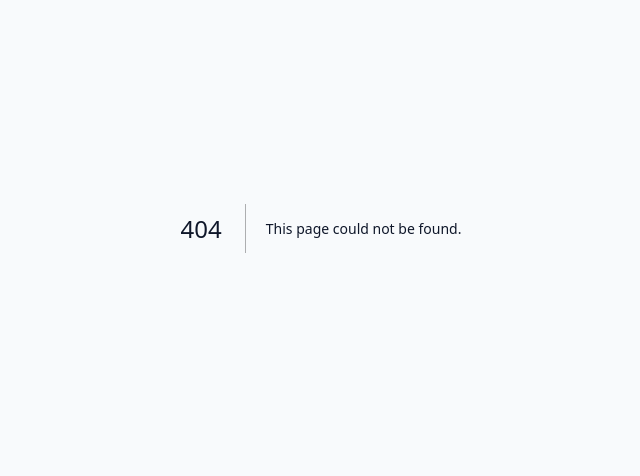
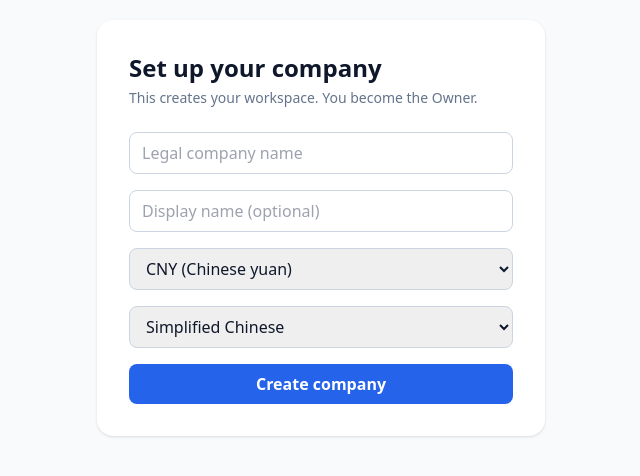
Before and after one commit to Luper-927/cloutinet-enterprise, a Next.js app: page /onboarding in a window 1280 px wide. Before the commit this address had no page. Shown: the part 172-648 px from the top of the page, without its empty margins (319-959 px from the left). Built offline with nearby package versions, Linux system fonts and the light colour scheme.

Commit message:
Add onboarding page for company setup

```diff
--- /dev/null
+++ b/app/onboarding/page.tsx
@@ -0,0 +1,92 @@
+"use client";
+
+import { useState } from "react";
+import { useRouter } from "next/navigation";
+import { createClient } from "@/lib/supabase/client";
+
+export default function OnboardingPage() {
+  const router = useRouter();
+  const [legalName, setLegalName] = useState("");
+  const [displayName, setDisplayName] = useState("");
+  const [currency, setCurrency] = useState("CNY");
+  const [locale, setLocale] = useState("zh-CN");
+  const [errorMsg, setErrorMsg] = useState<string | null>(null);
+  const [loading, setLoading] = useState(false);
+
+  async function handleSubmit(e: React.FormEvent<HTMLFormElement>) {
+    e.preventDefault();
+    setErrorMsg(null);
+    setLoading(true);
+    const supabase = createClient();
+    const { error } = await supabase.rpc("create_organization", {
+      p_legal_name: legalName,
+      p_display_name: displayName || null,
+      p_default_currency: currency,
+      p_locale: locale,
+    });
+    if (error) {
+      setErrorMsg(error.message);
+      setLoading(false);
+      return;
+    }
+    router.push("/dashboard");
+    router.refresh();
+  }
+
+  return (
+    <main className="flex min-h-screen items-center justify-center px-4">
+      <div className="w-full max-w-md rounded-2xl bg-white p-8 shadow">
+        <h1 className="text-2xl font-bold">Set up your company</h1>
+        <p className="mt-1 text-sm text-slate-500">
+          This creates your workspace. You become the Owner.
+        </p>
+
+        <form onSubmit={handleSubmit} className="mt-6 space-y-4">
+          <input
+            type="text"
+            required
+            placeholder="Legal company name"
+            value={legalName}
+            onChange={(e) => setLegalName(e.target.value)}
+            className="w-full rounded-lg border border-slate-300 px-3 py-2"
+          />
+          <input
+            type="text"
+            placeholder="Display name (optional)"
+            value={displayName}
+            onChange={(e) => setDisplayName(e.target.value)}
+            className="w-full rounded-lg border border-slate-300 px-3 py-2"
+          />
+          <select
+            value={currency}
+            onChange={(e) => setCurrency(e.target.value)}
+            className="w-full rounded-lg border border-slate-300 px-3 py-2"
+          >
+            <option value="CNY">CNY (Chinese yuan)</option>
+            <option value="USD">USD (US dollar)</option>
+            <option value="NGN">NGN (Nigerian naira)</option>
+            <option value="EUR">EUR (Euro)</option>
+          </select>
+          <select
+            value={locale}
+            onChange={(e) => setLocale(e.target.value)}
+            className="w-full rounded-lg border border-slate-300 px-3 py-2"
+          >
+            <option value="zh-CN">Simplified Chinese</option>
+            <option value="en">English</option>
+          </select>
+
+          {errorMsg && <p className="text-sm text-red-600">{errorMsg}</p>}
+
+          <button
+            type="submit"
+            disabled={loading}
+            className="w-full rounded-lg bg-blue-600 px-4 py-2 font-semibold text-white hover:bg-blue-500 disabled:opacity-60"
+          >
+            {loading ? "Creating..." : "Create company"}
+          </button>
+        </form>
+      </div>
+    </main>
+  );
+}
```
